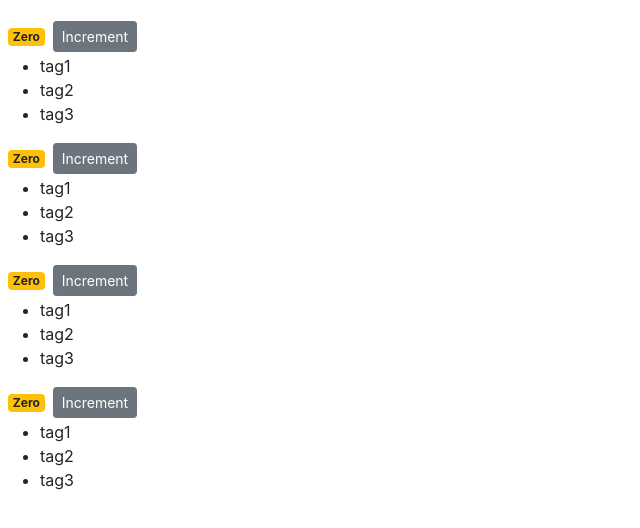
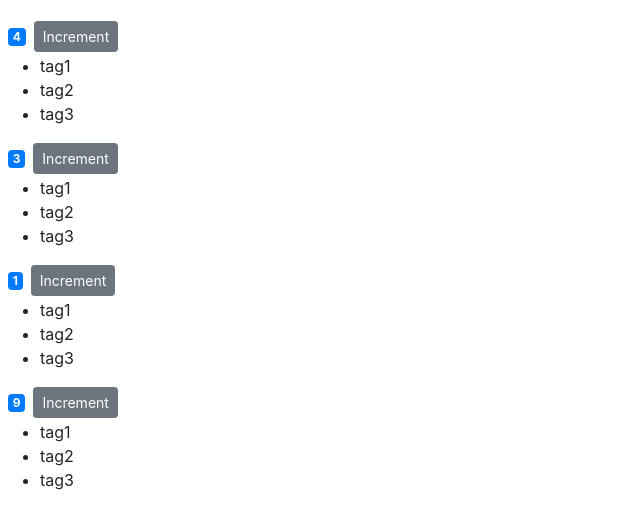
Before and after one commit to ZahraJiryaee/vidly, a React (Create React App) app: page / in a window 1280 px wide. Shown: the top 528 px of the page, without its empty margins (0-640 px from the left). Built offline with nearby package versions, Linux system fonts and the light colour scheme.

Commit message:
4.3. passing data to components

```diff
--- a/src/components/counter.jsx
+++ b/src/components/counter.jsx
@@ -1,10 +1,11 @@
-import React, { Component } from 'react';
+import React, { Component } from "react";
 
 class Counter extends Component {
   state = {
-        count: 0,
-        tags: ['tag1', 'tag2', 'tag3']
-    }
+    // count: 0,
+    value: this.props.value,
+    tags: ["tag1", "tag2", "tag3"],
+  };
 
   /*
     constructor(){
@@ -14,12 +15,18 @@ class Counter extends Component {
     */
 
   render() {
-
+    console.log(this.props);
     return (
       <React.Fragment>
         <span className={this.getBadgeClasses()}>{this.formatCount()}</span>
-                <button onClick={this.handleIncrement} style={this.style} className="btn btn-secondary btn-sm">Increment</button>
-                {this.state.tags.length === 0 && 'please create a new tag!'}
+        <button
+          onClick={this.handleIncrement}
+          style={this.style}
+          className="btn btn-secondary btn-sm"
+        >
+          Increment
+        </button>
+        {this.state.tags.length === 0 && "please create a new tag!"}
         {this.renderTags()}
       </React.Fragment>
     );
@@ -27,22 +34,28 @@ class Counter extends Component {
 
   handleIncrement = () => {
     //  this.state.count ++   //this isn't gonna work
-     this.setState({count: this.state.count + 1})
-    }
+    this.setState({ value: this.state.value + 1 });
+  };
 
-    renderTags(){
-        if(this.state.tags.length === 0) return <p>Ther are no tags!</p>;
-        return <ul>{this.state.tags.map(tag => <li key={tag}>{tag}</li>)}</ul>
+  renderTags() {
+    if (this.state.tags.length === 0) return <p>Ther are no tags!</p>;
+    return (
+      <ul>
+        {this.state.tags.map((tag) => (
+          <li key={tag}>{tag}</li>
+        ))}
+      </ul>
+    );
   }
 
   getBadgeClasses() {
-        let classes = 'badge m-2 badge-';
-        classes += this.state.count === 0 ? "warning" : "primary"
-        return classes
+    let classes = "badge m-2 badge-";
+    classes += this.state.value === 0 ? "warning" : "primary";
+    return classes;
   }
 
-    formatCount(){
-        const {count} = this.state;
+  formatCount() {
+    const { value: count } = this.state;
     return count === 0 ? "Zero" : count;
   }
 }
--- a/src/components/counters.jsx
+++ b/src/components/counters.jsx
@@ -4,17 +4,17 @@ import Counter from "./counter";
 class Counters extends Component {
   state = {
     counters: [
-      { id: 1, value: 0 },
-      { id: 2, value: 0 },
-      { id: 3, value: 0 },
-      { id: 4, value: 0 },
+      { id: 1, value: 4 },
+      { id: 2, value: 3 },
+      { id: 3, value: 1 },
+      { id: 4, value: 9 },
     ],
   };
   render() {
     return (
       <React.Fragment>
         {this.state.counters.map((counter) => (
-          <Counter key={counter.id} />
+          <Counter key={counter.id} value={counter.value} selected />
         ))}
       </React.Fragment>
     );
```
Lines whose indentation alone changed are shown as unchanged.
